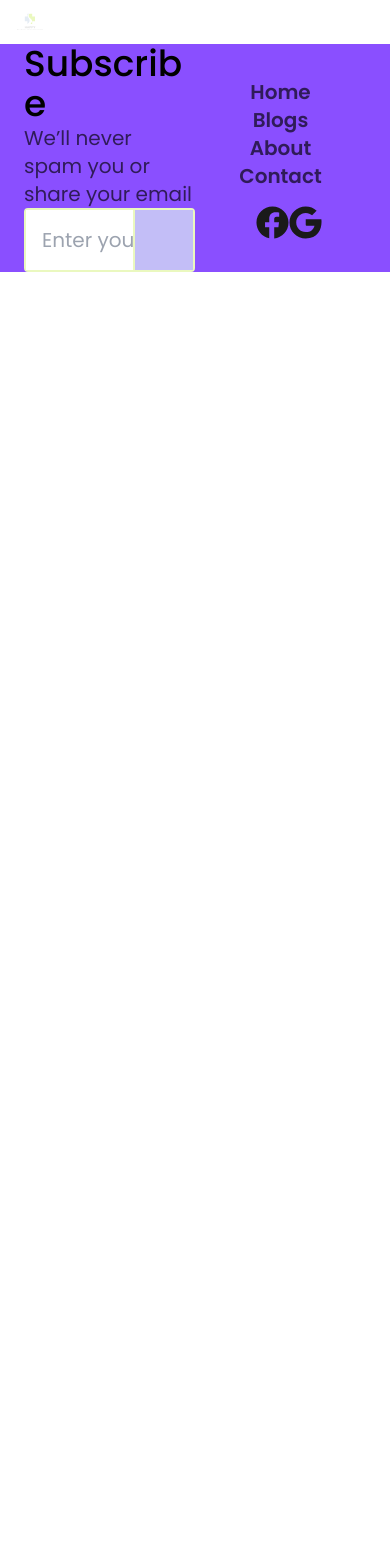
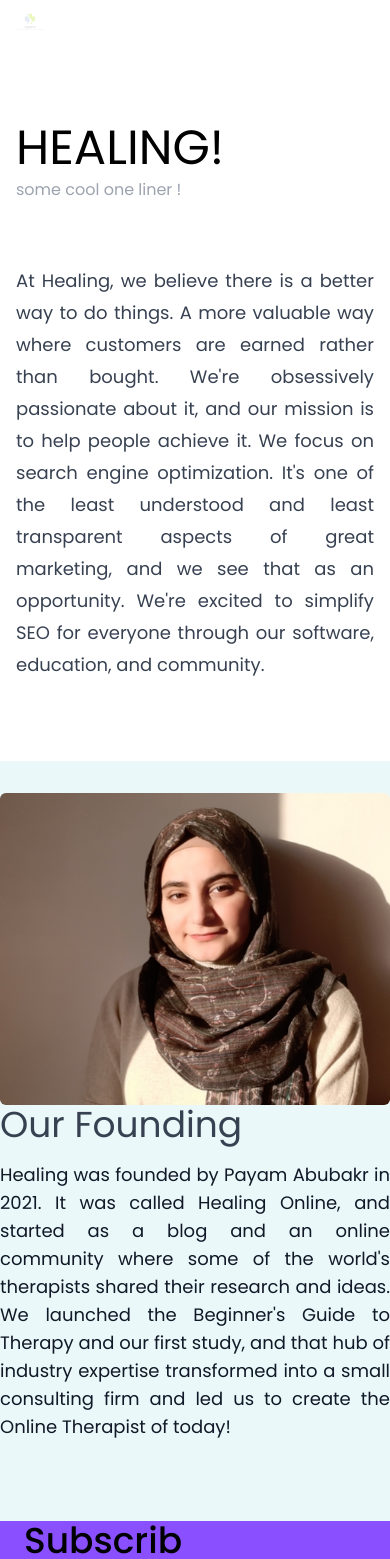
Before and after one commit to rozhiar-tech/Happy, a React (Create React App) app: page /about in a window 390 px wide. Shown: the top 1559 px of the page. Before the commit the page ends 844 px from the top, so only its background shows below. Built offline with nearby package versions, Linux system fonts and the light colour scheme; some icons are missing.

Commit message:
responsive about page

```diff
--- a/src/App.jsx
+++ b/src/App.jsx
@@ -1,6 +1,7 @@
 import React from 'react';
 import { BrowserRouter, Route, Routes } from 'react-router-dom';
 import Home from './pages/home';
+import About from './pages/about'
 import Footer from './components/Footer/Footer';
 import Navbar from './components/Home/navbar';
 import './App.css';
@@ -16,7 +17,7 @@ function App() {
           {/* When components are created, insert them in element */}
           <Route path="/" element={<Home />} />
           <Route path="/blogs" element="" />
-          <Route path="/about" element="" />
+          <Route path="/about" element={<About />} />
           <Route path="/contact" element="" />
           <Route path="/login" element="" />
         </Routes>
--- /dev/null
+++ b/src/pages/about.js
@@ -0,0 +1,30 @@
+import React from "react";
+import rectangle from "../assets/rectangle.svg"
+
+const About = () => {
+    return(
+        <div className="flex flex-col">
+            <div className="my-20 max-w-6xl mx-auto px-4">
+                <div className=" lg:text-left  sm:text-center">
+                    <h1 className=" mb-2 text-5xl ">HEALING!</h1>
+                    <h4 className="text-gray-400 mb-16">some cool one liner !</h4>
+                </div>
+                <p className="text-gray-700 text-lg leading-8 text-justify">At Healing, we believe there is a better way to do things. A more valuable way where customers are earned rather than bought. We&#39;re
+          obsessively passionate about it, and our mission is to help people achieve it. We focus on search engine optimization. It&#39;s one of the least understood and least transparent aspects of great
+          marketing, and we see that as an opportunity. We&#39;re excited to simplify SEO for everyone through our software, education, and community.</p>
+            </div>
+
+            <div className="md:flex flex-row items-center  justify-center gap-10 bg-light-blue md:px-6 py-8 pb-20 sm:grid sm:grid-cols-1">
+                <img src={rectangle} alt="founder" className="md:w-[400px] sm:w-[312px] lg:mx-0 md:mx-auto sm:mx-auto "/>
+                <div className="max-w-2xl lg:mx-0 md:mx-auto sm:mx-auto lg:px-2 md:px-4 sm:px-6">
+                    <h1 className="mb-4 text-4xl text-gray-700 sm:text-center">Our Founding</h1>
+                    <p className="text-gray-900 text-justify text-lg leading-7 lg:pr-6">Healing was founded by Payam Abubakr in 2021. It was called Healing Online, and started as a blog and an online community where some of the world&#39;s therapists shared their research and ideas. We launched the Beginner&#39;s Guide to
+                  Therapy and our first study, and that hub of industry expertise transformed into a small consulting firm and led us to create the Online Therapist of today!</p>
+                </div>
+            </div>
+        </div>
+
+    )
+}
+
+export default About;
--- a/tailwind.config.js
+++ b/tailwind.config.js
@@ -9,6 +9,7 @@ module.exports = {
         'pale-spring-bud': '#EAF8BF',
         'wild-strawberry': '#FF36AB',
         'maastricht-blue': '#0B132B',
+        'light-blue': '#EAF8F9',
       },
     },
   },
```
Also changed, not shown: src/assets/rectangle.svg (added).
